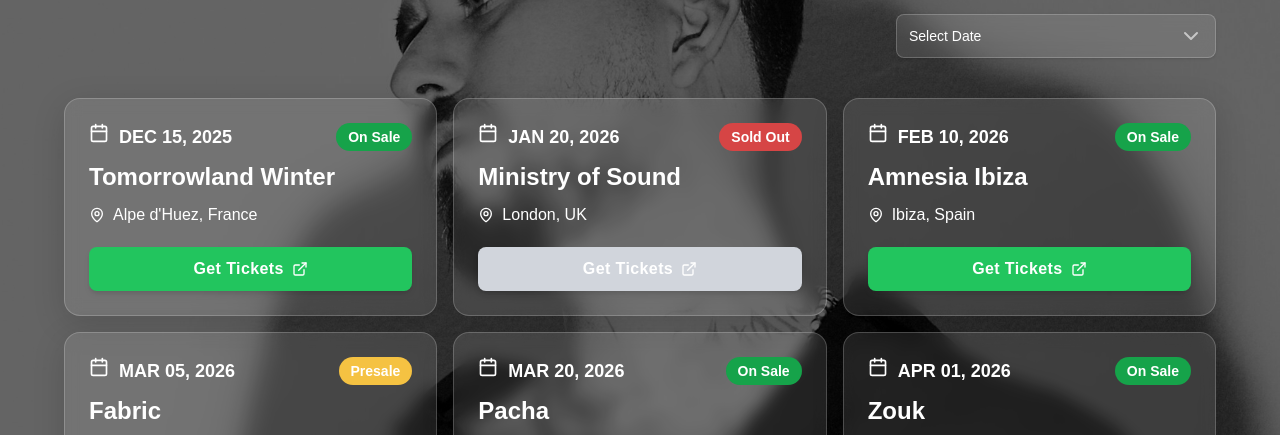
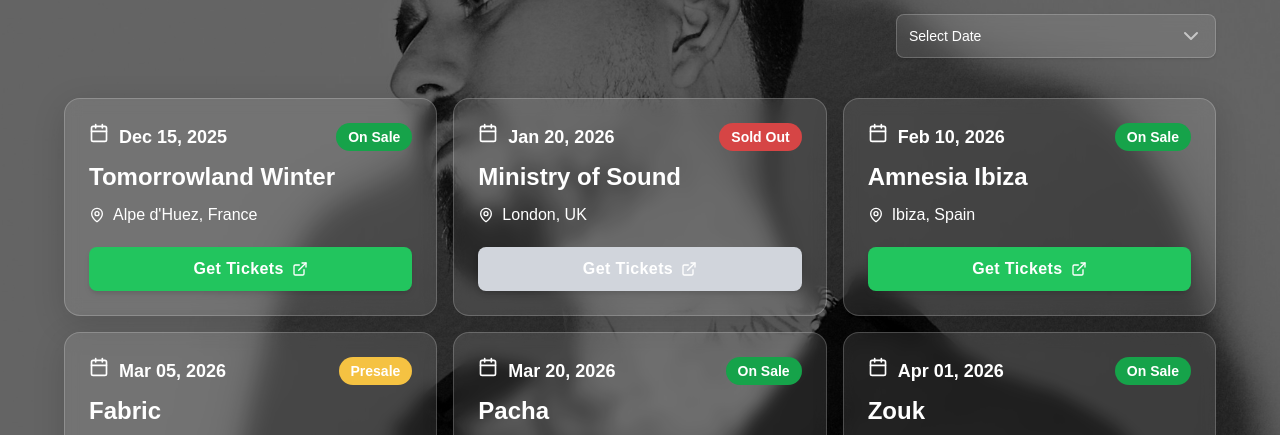
Before and after one commit to benhuseyin/mo-landing, a Next.js app: page /about in a window 1280 px wide. Shown: the part 1080-1515 px from the top of the page. Built offline with nearby package versions, Linux system fonts and the light colour scheme.

Commit message:
[REFACTOR] Localize format date function

```diff
--- a/src/app/[locale]/(frontend)/components/Homepage/TourSection/CardItem.tsx
+++ b/src/app/[locale]/(frontend)/components/Homepage/TourSection/CardItem.tsx
@@ -9,7 +9,7 @@
 import classNames from "classnames";
 import { TourDateStatus } from "@/src/types/enums";
 import { formatDate } from "../../../utils/helpers/functions";
-import { useTranslations } from "next-intl";
+import { useLocale, useTranslations } from "next-intl";
 
 interface Props {
     item: item;
@@ -18,6 +18,8 @@
 const CardItem = ({ item }: Props) => {
 
     const t = useTranslations("HomePage.tour.tourStatus");
+    const locale = useLocale();
+
 
     return (
         <CardWrapper>
@@ -26,7 +28,7 @@
                     <div className="flex w-full justify-between">
                         <div className="flex gap-x-2.5 text-primary font-semibold">
                             <Image src={Calendar} alt="calendar-icon" className="w-5 h-5 invert" />
-                            <span className="font-display text-lg">{formatDate(item.date)}</span>
+                            <span className="font-display text-lg">{formatDate(item.date, locale)}</span>
                         </div>
                         <span
                             className={classNames('px-3 py-1 rounded-full text-sm font-semibold', {
--- a/src/app/[locale]/(frontend)/components/Homepage/TourSection/index.tsx
+++ b/src/app/[locale]/(frontend)/components/Homepage/TourSection/index.tsx
@@ -19,12 +19,14 @@
 
 import XIcon from '@/src/assets/icons/x.svg'
 import classNames from "classnames";
-import { useTranslations } from "next-intl";
+import { useLocale, useTranslations } from "next-intl";
 import { tourDates } from "../../../utils/constants";
 import SectionHeader from "../../Global/SectionHeader";
 
 const TourSection = () => {
     const t = useTranslations('HomePage.tour');
+    const locale = useLocale();
+
 
     const timeoutRef = useRef<number | null>(null);
 
@@ -131,7 +133,7 @@
                                 </Button>
                             }
                         </div>
-                        {dateIso && <p className="text-center sm:text-left text-sm pl-1">{t('filter-description')} <span className="font-bold underline underline-offset-4 block sm:inline-block">{formatDate(dateIso)}</span></p>}
+                        {dateIso && <p className="text-center sm:text-left text-sm pl-1">{t('filter-description')} <span className="font-bold underline underline-offset-4 block sm:inline-block">{formatDate(dateIso, locale)}</span></p>}
                     </div>
 
                 </div>
--- a/src/app/[locale]/(frontend)/utils/helpers/functions.tsx
+++ b/src/app/[locale]/(frontend)/utils/helpers/functions.tsx
@@ -1,9 +1,10 @@
-export const formatDate = (dateString: string) => {
+
+export const formatDate = (dateString: string, locale: string) => {
     const date = new Date(dateString);
 
-    return date.toLocaleDateString("en-US", {
+    return date.toLocaleDateString(locale, {
         month: "short",
         day: "2-digit",
         year: "numeric",
-    }).toUpperCase();
+    });
 };
```
